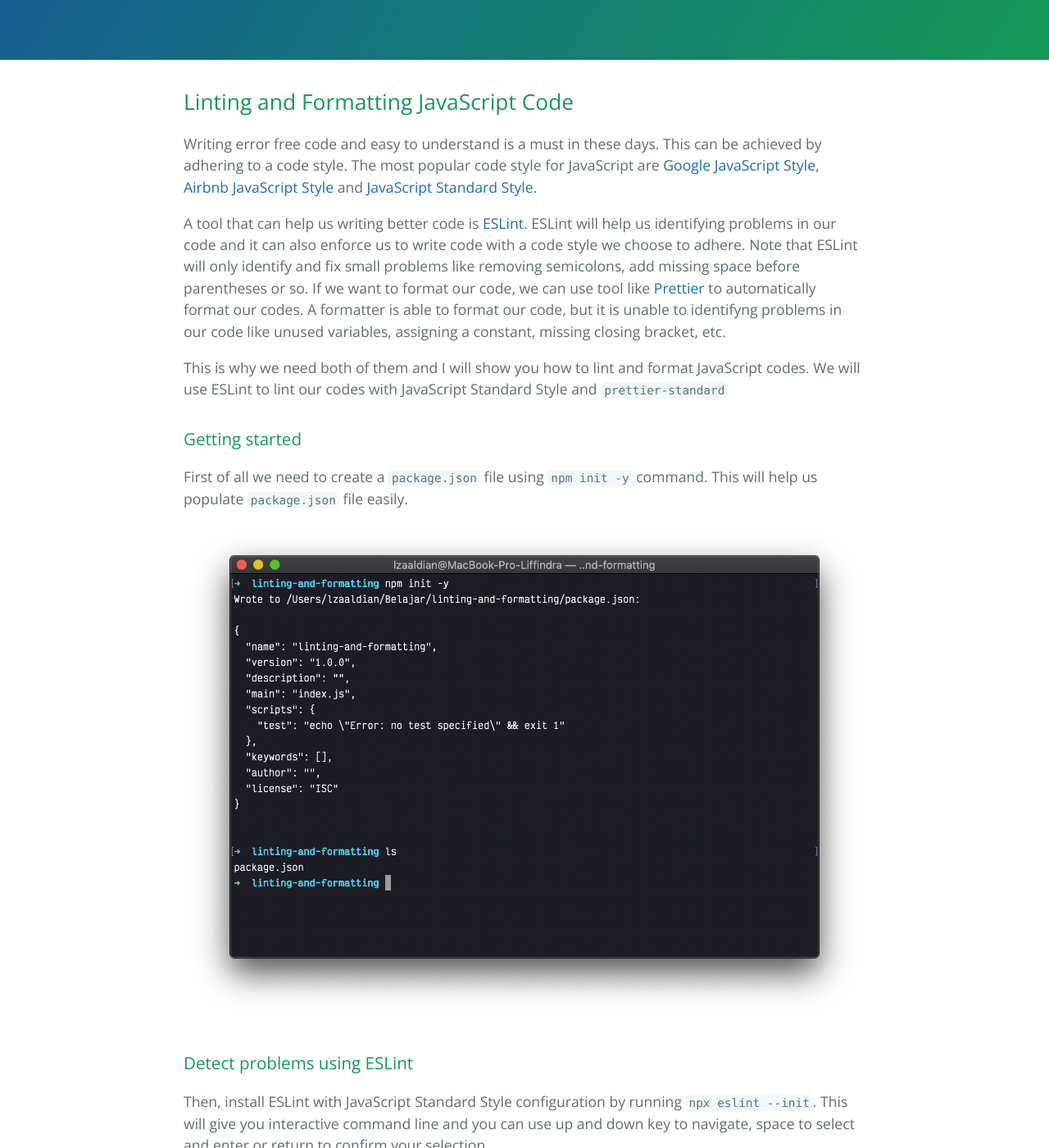
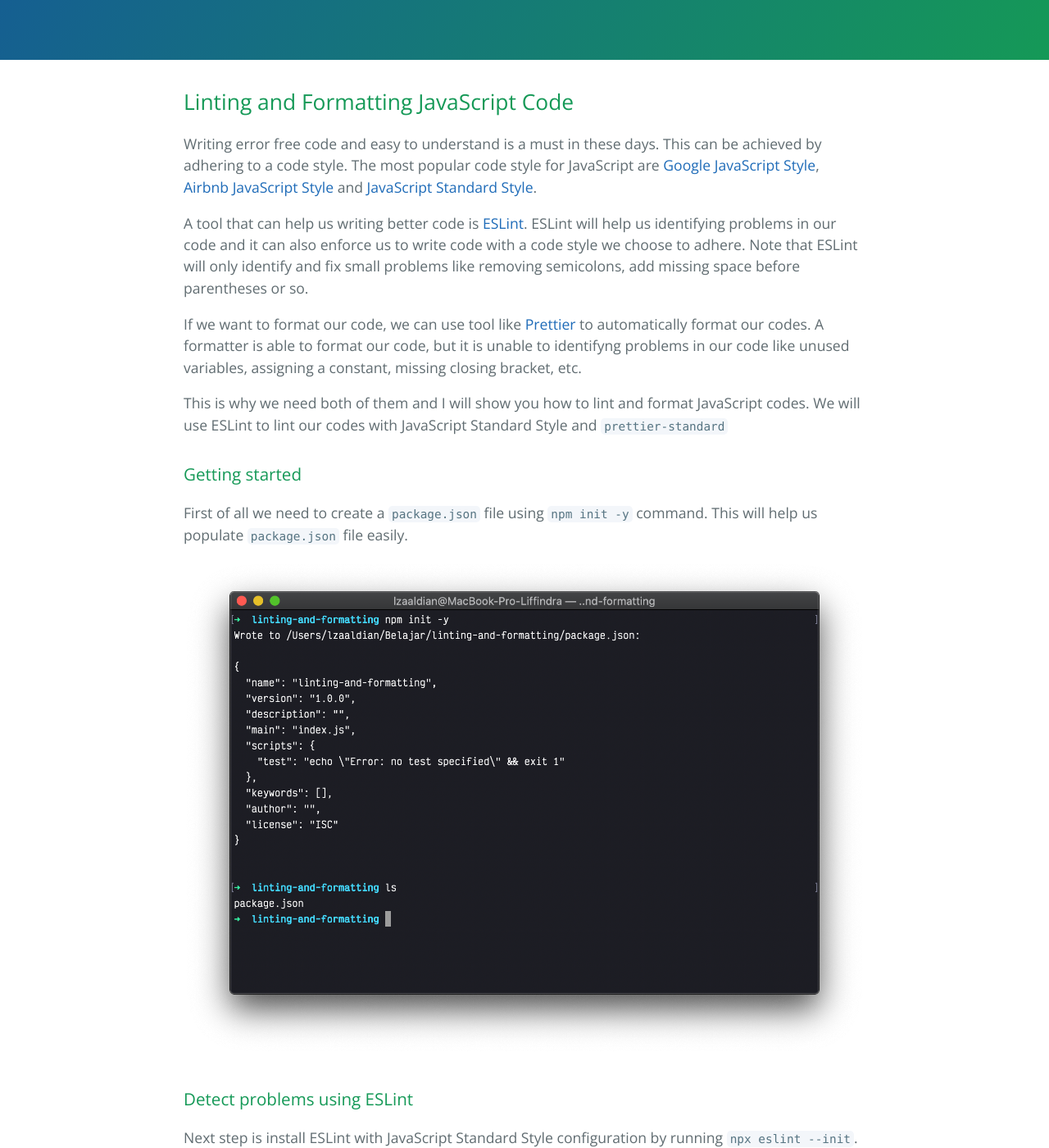
Before and after one commit to lzaaldian/lzaaldian.github.io, a Jekyll site: the page built from _posts/2020-10-12-linting-and-formatting-javascript-code.md, in a window 1280 px wide and 1400 px high, scrolled down 310 px. Shown: the whole window at 82% size. Built offline with Jekyll 4.4.1, drawn with Linux system fonts in a browser that asks for light colours; some of the changed text lies outside the part shown.

Commit message:
chore: revise content

```diff
--- a/_posts/2020-10-12-linting-and-formatting-javascript-code.md
+++ b/_posts/2020-10-12-linting-and-formatting-javascript-code.md
@@ -6,6 +6,7 @@
 Writing error free code and easy to understand is a must in these days. This can be achieved by adhering to a code style. The most popular code style for JavaScript are [Google JavaScript Style](https://google.github.io/styleguide/jsguide.html), [Airbnb JavaScript Style](https://airbnb.io/javascript/) and [JavaScript Standard Style](https://standardjs.com/).
 
 A tool that can help us writing better code is [ESLint](https://eslint.org/). ESLint will help us identifying problems in our code and it can also enforce us to write code with a code style we choose to adhere. Note that ESLint will only identify and fix small problems like removing semicolons, add missing space before parentheses or so.
+
 If we want to format our code, we can use tool like [Prettier](https://prettier.io/) to automatically format our codes. A formatter is able to format our code, but it is unable to identifyng problems in our code like unused variables, assigning a constant, missing closing bracket, etc.
 
 This is why we need both of them and I will show you how to lint and format JavaScript codes. We will use ESLint to lint our codes with JavaScript Standard Style and `prettier-standard`
@@ -18,7 +19,7 @@
 
 ### Detect problems using ESLint
 
-Then, install ESLint with JavaScript Standard Style configuration by running `npx eslint --init`. This will give you interactive command line and you can use up and down key to navigate, space to select and enter or return to confirm your selection.
+Next step is install ESLint with JavaScript Standard Style configuration by running `npx eslint --init`. This will give you interactive command line and you can use up and down key to navigate, space to select and enter or return to confirm your selection.
 
 ![terminal running npx eslint command to choose how to use eslint](/assets/images/2020-10-12-linting-and-formatting-javascript-code--02.png)
 ![terminal running npx eslint command to choose type of module](/assets/images/2020-10-12-linting-and-formatting-javascript-code--03.png)
```
Also changed, not shown: other parts of _posts/2020-10-12-linting-and-formatting-javascript-code.md (+7 -0 lines).
